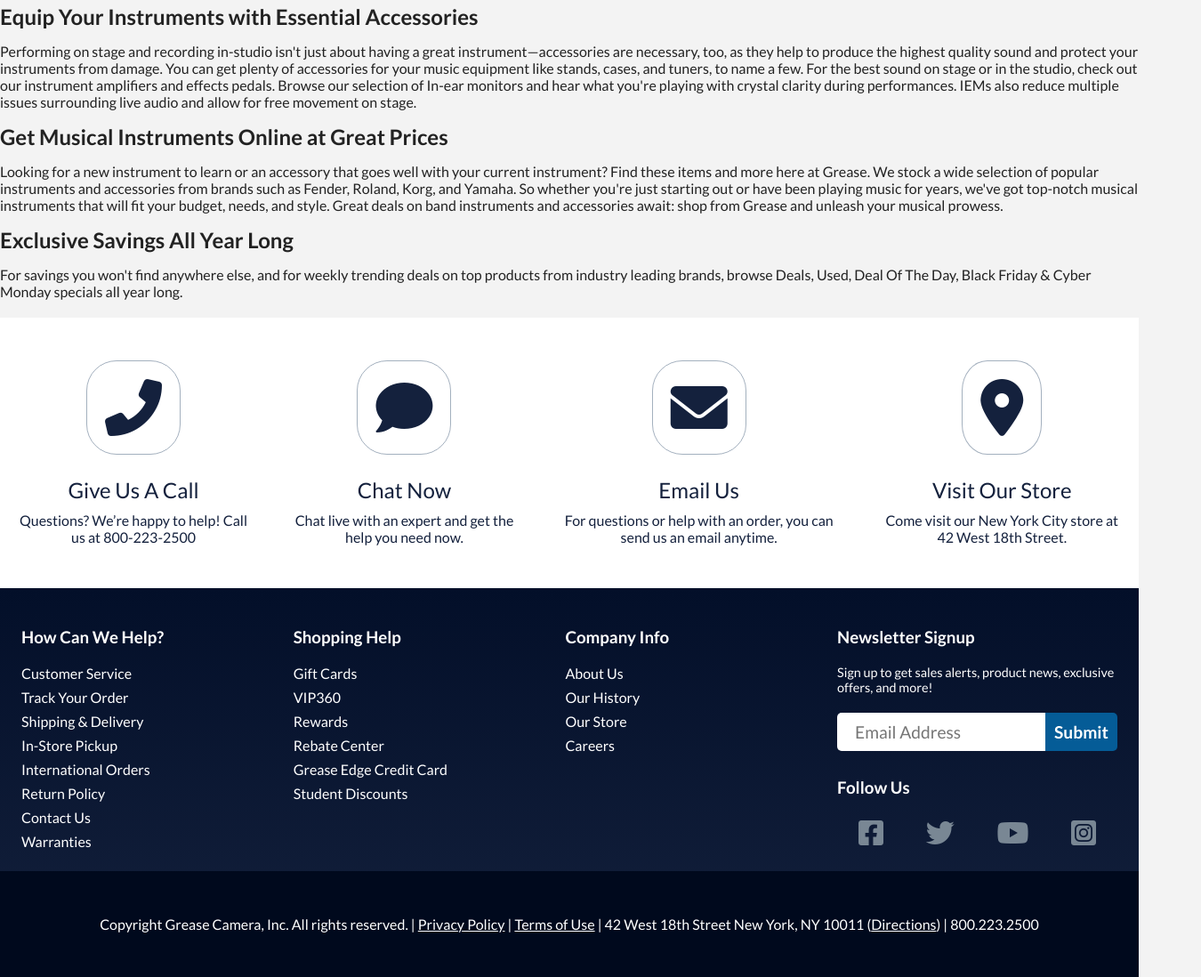
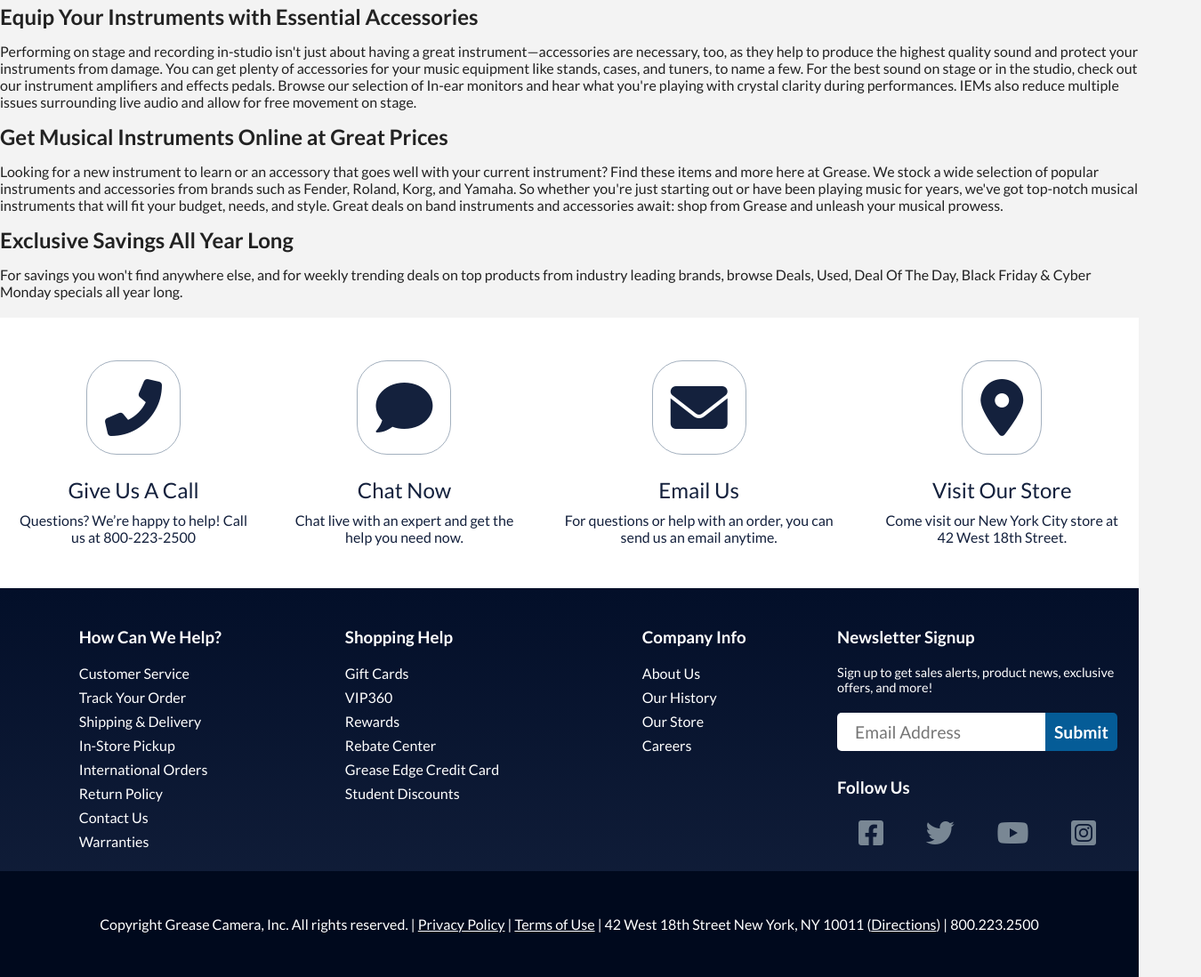
Before and after one commit to alRegus/grease, a React (Create React App) app: page /products-list in a window 1280 px wide. Shown: the part 608-1706 px from the top of the page at 89% size, 1350 px wide, since content can reach past the window. Built offline with nearby package versions, Linux system fonts and the light colour scheme; no server answers.

Commit message:
ProductsFilterMenu.module.scss removed div style to fix slider and dropdow in Header Component

```diff
--- a/src/components/products/ProductsFilterMenu.module.scss
+++ b/src/components/products/ProductsFilterMenu.module.scss
@@ -1,6 +1,6 @@
-div {
+/* div {
   //неизвестно откуда взявшийся разделитель
-  width: 100%;
+  width: 100%; */
 .products-filter {
   section {
     border-bottom: 1px solid #000;
@@ -26,7 +26,7 @@ div {
     }
   }
 }
-}
+/* } */
 
 .none {
   display: none;
```
Lines whose indentation alone changed are shown as unchanged.
